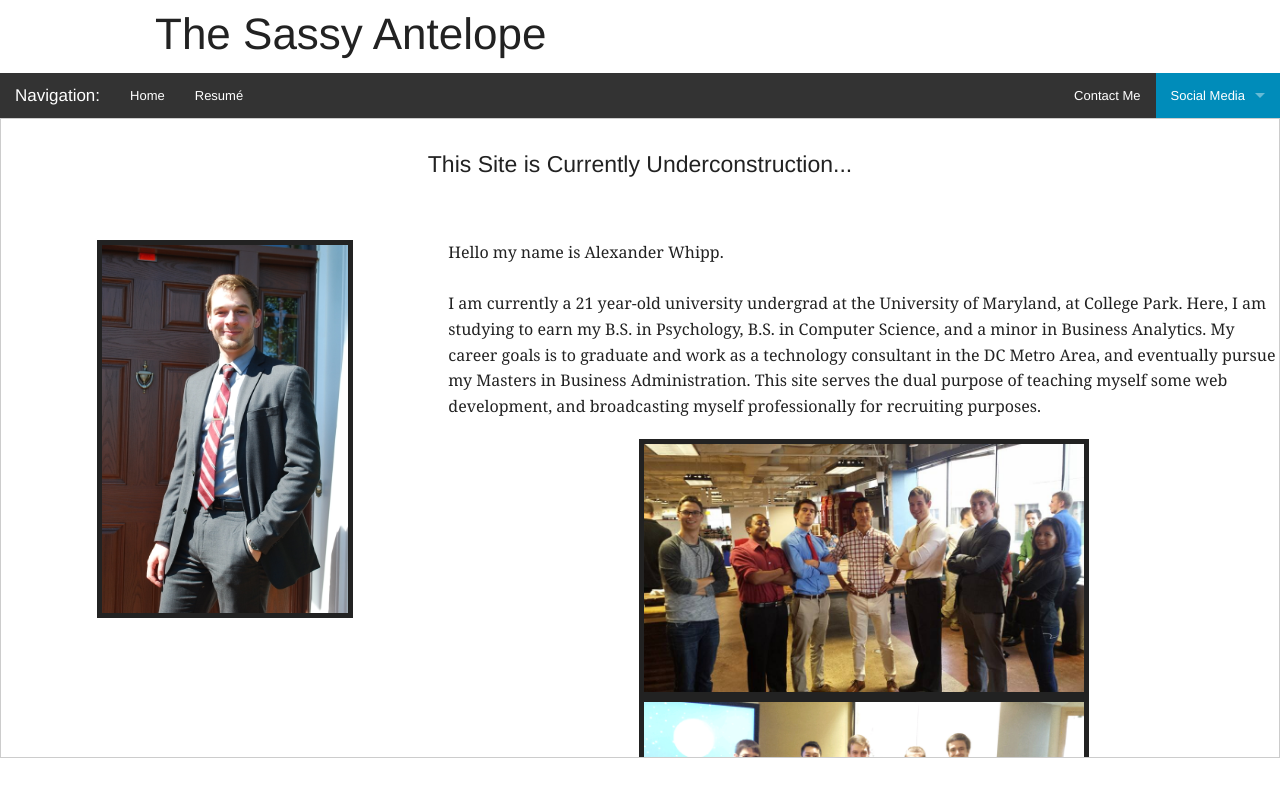
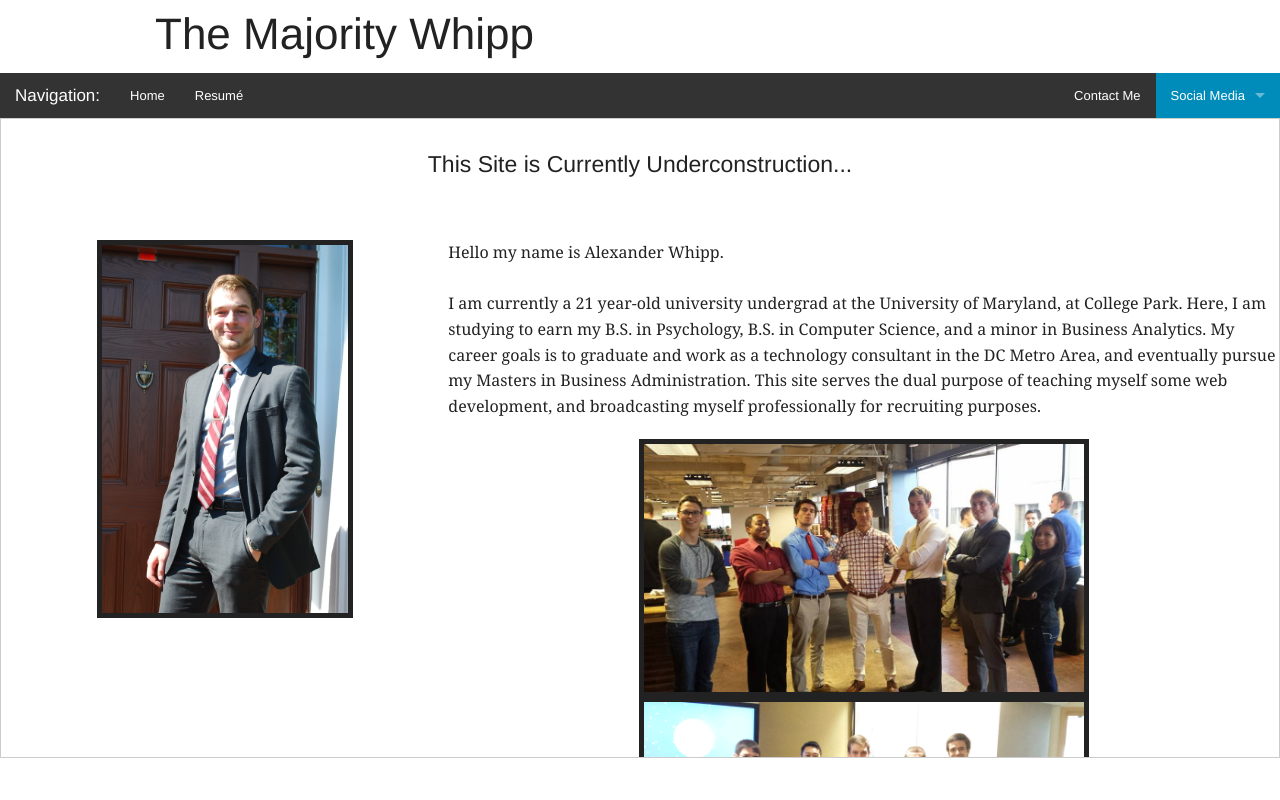
Before and after one commit to awhipp/SAS, a plain HTML site: page index.html in a window 1280 px wide. Drawn offline with Linux system fonts and the light colour scheme.

Commit message:
Rebranding

```diff
--- a/index.html
+++ b/index.html
@@ -12,7 +12,7 @@
     <!--SAME FOR ALL PAGES : HEADER -->
     <div class="row">
       <div class="large-12 columns">
-        <h1>The Sassy Antelope</h1>
+        <h1>The Majority Whipp</h1>
       </div>
     </div>
 
```
